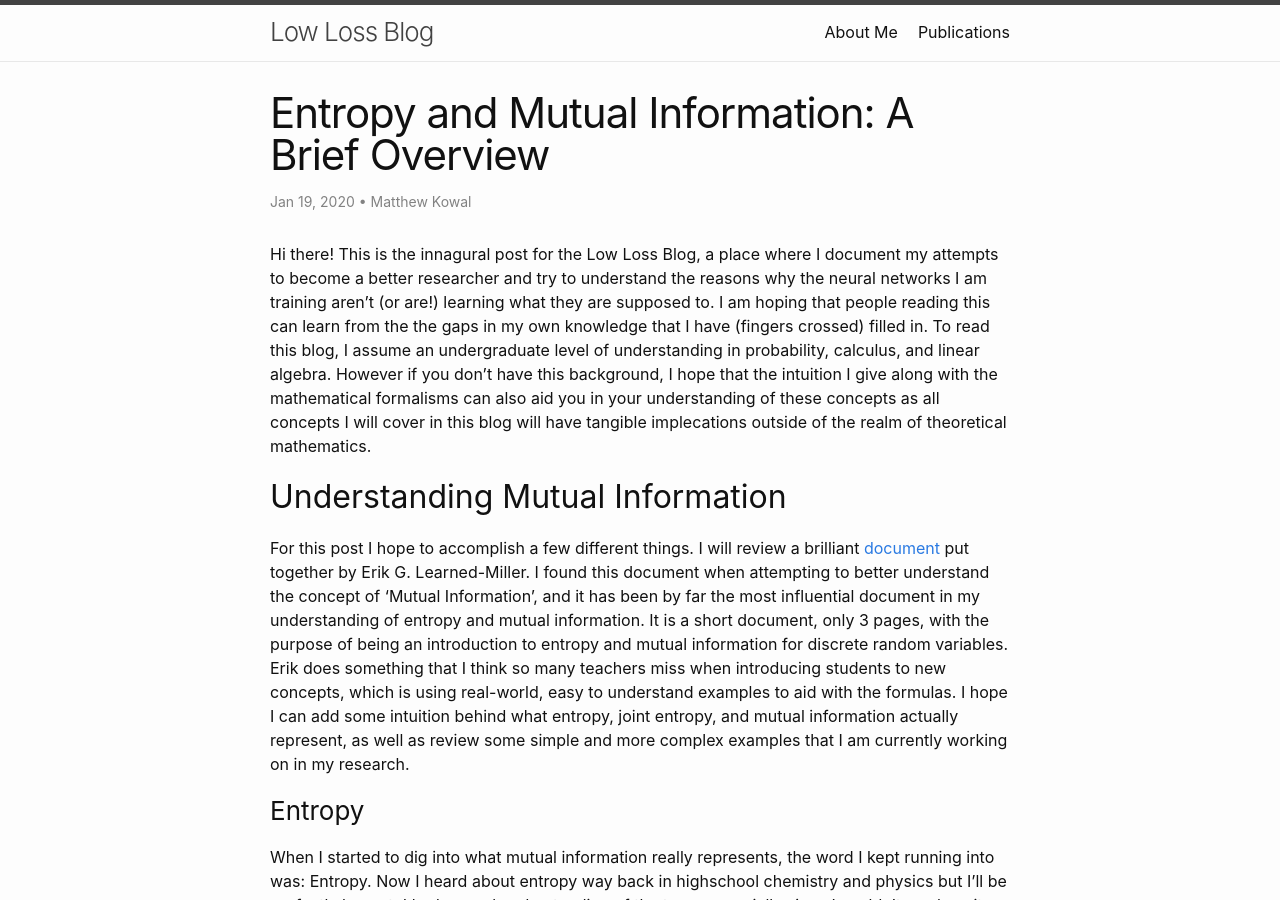
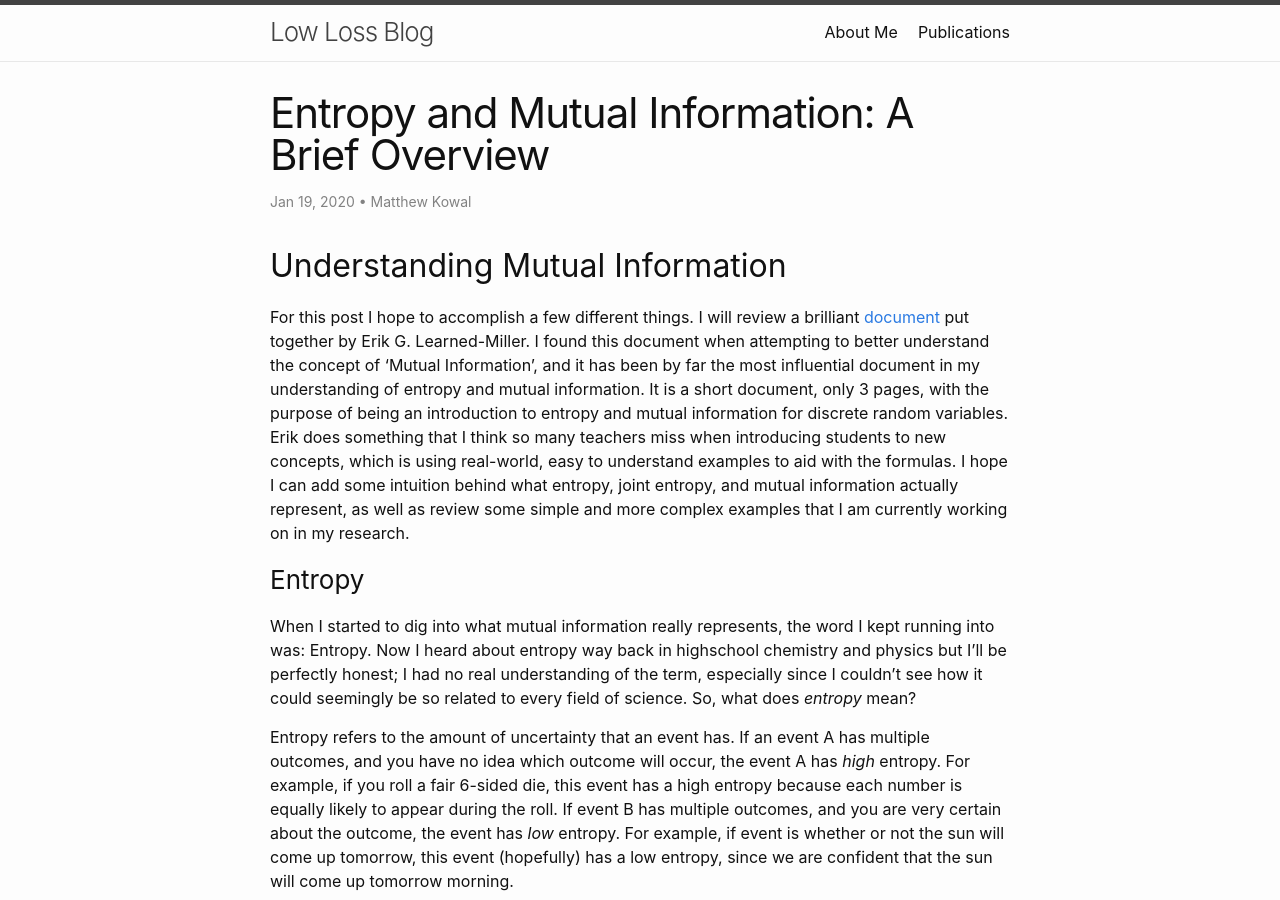
Before and after one commit to MKowal2/MKowal4.github.io, a Jekyll site: the page built from _posts/2020-01-19-Entropy-and-Mutual-Information:-A-Brief-Review.md, in a window 1280 px wide and 900 px high. Built offline with Jekyll 4.4.1, drawn with Linux system fonts in a browser that asks for light colours.

Commit message:
Update 2020-01-19-Entropy-and-Mutual-Information:-A-Brief-Review.md

```diff
--- a/_posts/2020-01-19-Entropy-and-Mutual-Information:-A-Brief-Review.md
+++ b/_posts/2020-01-19-Entropy-and-Mutual-Information:-A-Brief-Review.md
@@ -4,8 +4,6 @@ title: "Entropy and Mutual Information: A Brief Overview"
 author: "Matthew Kowal"
 meta: "Springfield"
 ---
-
-Hi there! This is the innagural post for the Low Loss Blog, a place where I document my attempts to become a better researcher and try to understand the reasons why the neural networks I am training aren't (or are!) learning what they are supposed to. I am hoping that people reading this can learn from the the gaps in my own knowledge that I have (fingers crossed) filled in. To read this blog, I assume an undergraduate level of understanding in probability, calculus, and linear algebra. However if you don't have this background, I hope that the intuition I give along with the mathematical formalisms can also aid you in your understanding of these concepts as all concepts I will cover in this blog will have tangible implecations outside of the realm of theoretical mathematics.
 
 ## Understanding Mutual Information
 
```
